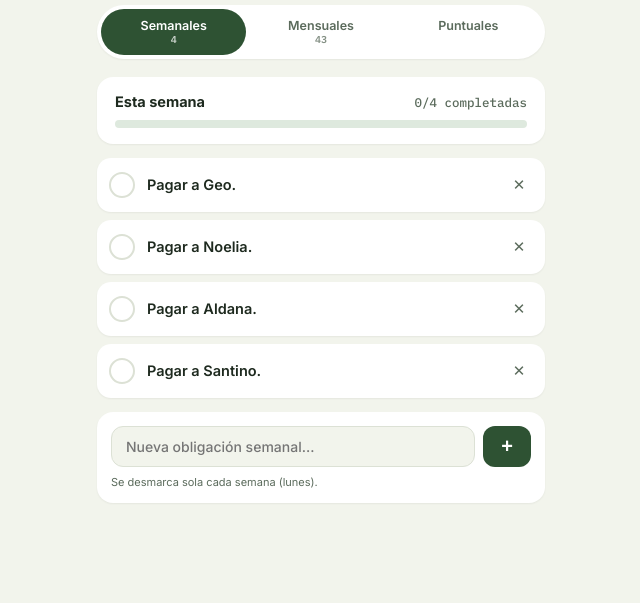
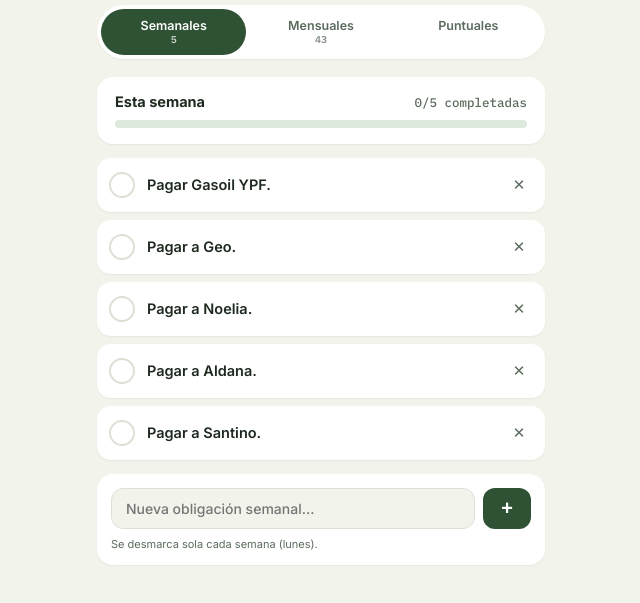
Before and after one commit to DistribuidoraDonPicconi/ObligacionesPendientes, a plain HTML site: page index.html in a window 1280 px wide. Shown: the part 87-690 px from the top of the page, without its empty margins (319-959 px from the left). Drawn offline with Linux system fonts and the light colour scheme.

Commit message:
Add files via upload

```diff
--- a/index.html
+++ b/index.html
@@ -579,7 +579,8 @@
 
   const DEFAULTS = {
     semanal: [
-      'Pagar a Geo.',
+      'Pagar Gasoil YPF.',
+	  'Pagar a Geo.',
       'Pagar a Noelia.',
       'Pagar a Aldana.',
 	  'Pagar a Santino.'
```
